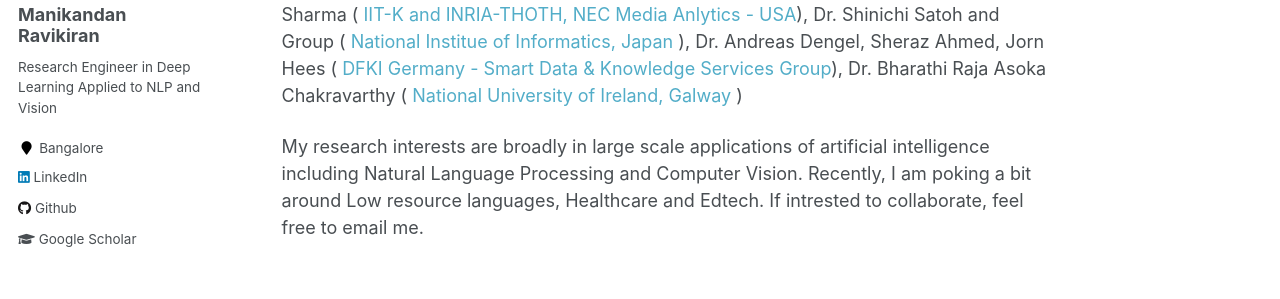
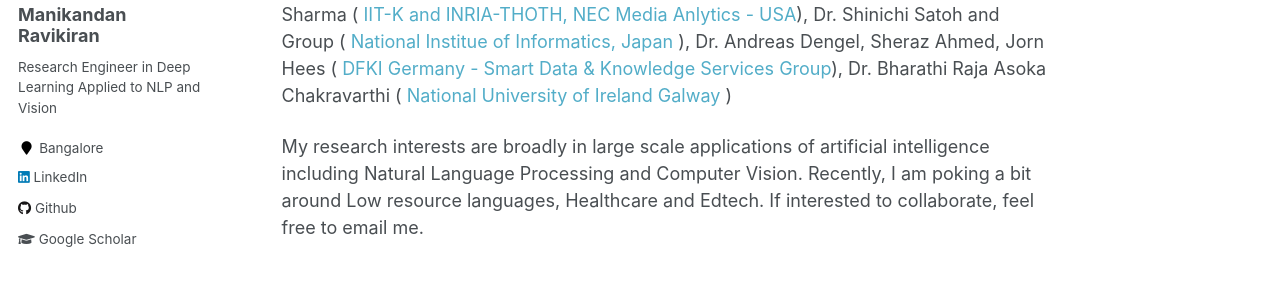
Before and after one commit to manikandan-ravikiran/manikandan-ravikiran.github.io, a Jekyll site: the page built from _pages/about.md, in a window 1280 px wide. Shown: the part 356-655 px from the top of the page. Built offline with Jekyll 4.4.1, drawn with Linux system fonts in a browser that asks for light colours.

Commit message:
Revised name of collaborator

```diff
--- a/_pages/about.md
+++ b/_pages/about.md
@@ -8,9 +8,6 @@ redirect_from:
 
 Welcome! I am a Senior Research Engineer at <b> Hitachi Research & Development, AI Research Group, Bangalore </b> working on application of Machine Learning and Deep Learning in the areas of Natural Language Processing and Computer Vision with multiple publications and patents. In parallel, I am also an Masters Student in Computer Science at Georgia Tech, College of Computing Specializing on Interactive Intelligence. Previously, I completed my bachelors at PESIT-BSC, Bangalore where I worked under guidence of  Dr. Snehanshu Saha (<a href="https://www.linkedin.com/in/snehanshusaha/" style="text-decoration: none;"> APP CAIR BITS PILANI</a>) and Dr. Srikantamurthy.
 
-Some of my collaborators include Dr. Vinay Namboodiri (<a href="http://deltalab.iitk.ac.in/" style="text-decoration: none;">DelTA Lab, IIT-K </a>), Dr. Gaurav Sharma (<a href="http://grvsharma.com" style="text-decoration: none;"> IIT-K and INRIA-THOTH, NEC Media Anlytics - USA</a>),  Dr. Shinichi Satoh and Group (<a href="http://www.satoh-lab.nii.ac.jp/" style="text-decoration: none;"> National Institue of Informatics, Japan </a>), Dr. Andreas Dengel, Sheraz Ahmed, Jorn Hees (<a href="https://www.dfki.de/en/web/research/research-departments-and-groups/smart-data-knowledge-services/team-sds/" style="text-decoration: none;">   DFKI Germany - Smart Data & Knowledge Services Group</a>), Dr. Bharathi Raja Asoka Chakravarthy (<a href="http://www.nuigalway.ie:83/our-research/people/engineering-and-informatics/basokachakravarthi1/" style="text-decoration: none;"> National University of Ireland, Galway </a>)
+Some of my collaborators include Dr. Vinay Namboodiri (<a href="http://deltalab.iitk.ac.in/" style="text-decoration: none;">DelTA Lab, IIT-K </a>), Dr. Gaurav Sharma (<a href="http://grvsharma.com" style="text-decoration: none;"> IIT-K and INRIA-THOTH, NEC Media Anlytics - USA</a>),  Dr. Shinichi Satoh and Group (<a href="http://www.satoh-lab.nii.ac.jp/" style="text-decoration: none;"> National Institue of Informatics, Japan </a>), Dr. Andreas Dengel, Sheraz Ahmed, Jorn Hees (<a href="https://www.dfki.de/en/web/research/research-departments-and-groups/smart-data-knowledge-services/team-sds/" style="text-decoration: none;">   DFKI Germany - Smart Data & Knowledge Services Group</a>), Dr. Bharathi Raja Asoka Chakravarthi (<a href="http://www.nuigalway.ie:83/our-research/people/engineering-and-informatics/basokachakravarthi1/" style="text-decoration: none;"> National University of Ireland Galway </a>)
 
-My research interests are broadly in large scale applications of artificial intelligence including Natural Language Processing and Computer Vision. Recently, I am poking a bit around Low resource languages, Healthcare and Edtech. If intrested to collaborate, feel free to email me.
-
-
-<!--- and part of <a href="http://www.davidjoyner.net/" style="text-decoration: none;"> Lucy Labs </a> under <b> Prof. David Joyner </b>. -->
+My research interests are broadly in large scale applications of artificial intelligence including Natural Language Processing and Computer Vision. Recently, I am poking a bit around Low resource languages, Healthcare and Edtech. If interested to collaborate, feel free to email me.
```
